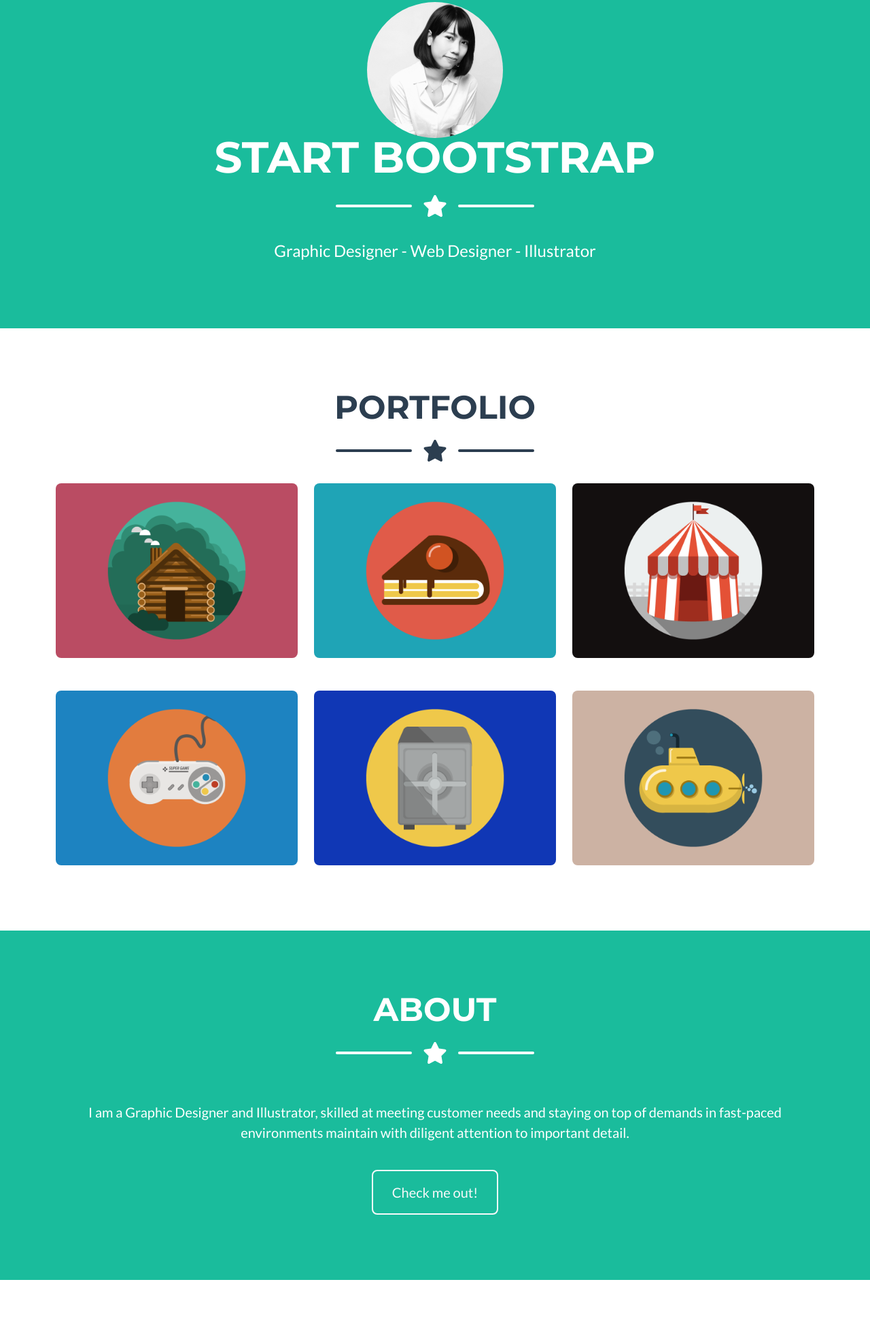
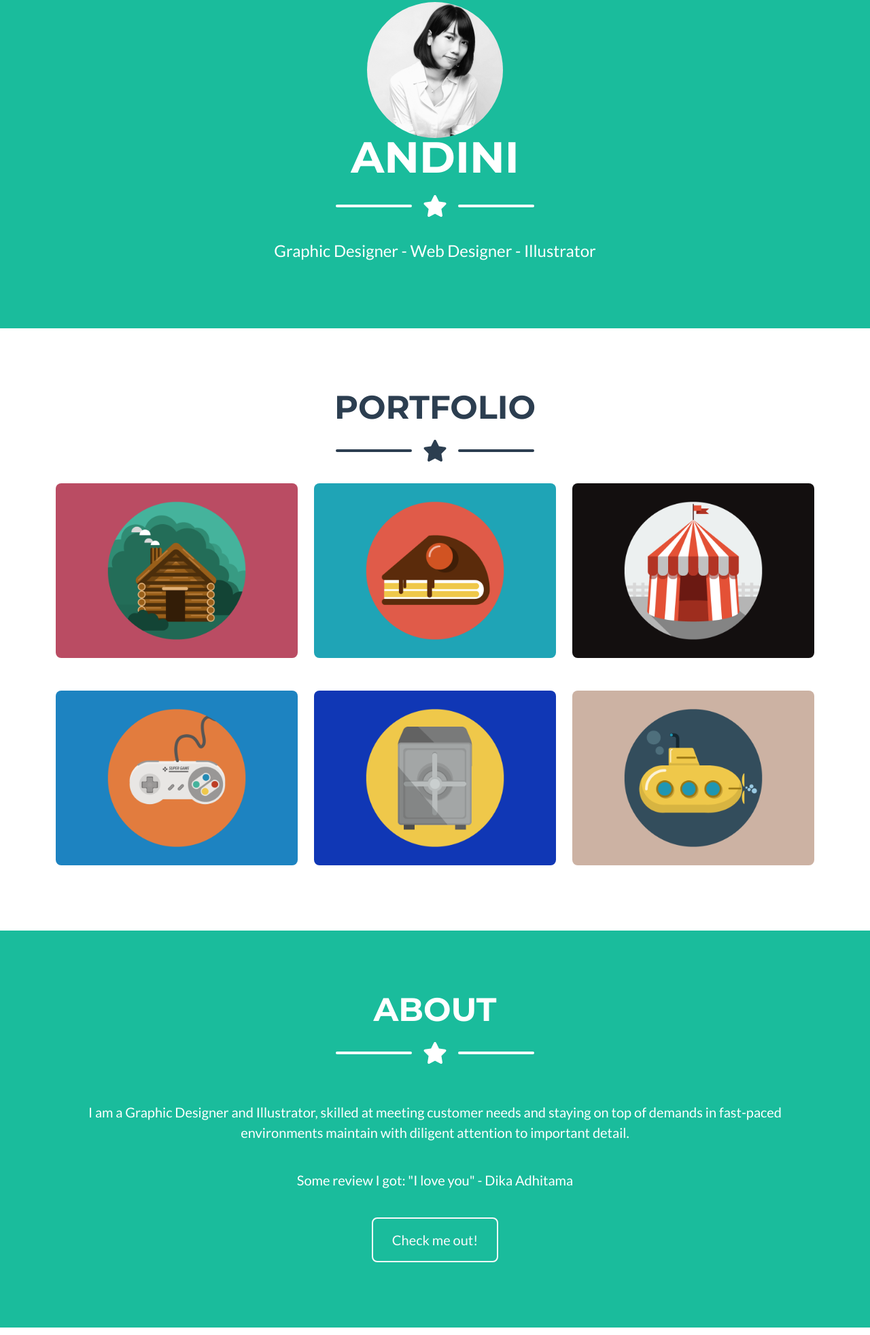
Before and after one commit to andinia/andinia.github.io, a plain HTML site: page index.html in a window 1280 px wide. Shown: the part 197-2161 px from the top of the page at 68% size. Drawn offline with nearby package versions, Linux system fonts and the light colour scheme.

Commit message:
Update index

```diff
--- a/index.html
+++ b/index.html
@@ -49,7 +49,7 @@
             <!-- <img class="masthead-avatar mb-5" src="assets/img/andini.jpeg" alt="..." /> -->
             <img class="image-cropper" src="assets/img/andini.jpeg" alt="..." />
             <!-- Masthead Heading-->
-            <h1 class="masthead-heading text-uppercase mb-0">Start Bootstrap</h1>
+            <h1 class="masthead-heading text-uppercase mb-0">Andini</h1>
             <!-- Icon Divider-->
             <div class="divider-custom divider-light">
                 <div class="divider-custom-line"></div>
@@ -157,6 +157,9 @@
             <div class="row">
                 <div class="text-center mt-4">
                     <p class="lead">I am a Graphic Designer and Illustrator, skilled at meeting customer needs and staying on top of demands in fast-paced environments maintain with diligent attention to important detail.</p>
+                </div>
+                <div class="text-center mt-4">
+                    <p class="lead">Some review I got: "I love you" - Dika Adhitama</p>
                 </div>
             </div>
             <!-- About Section Button-->
```
